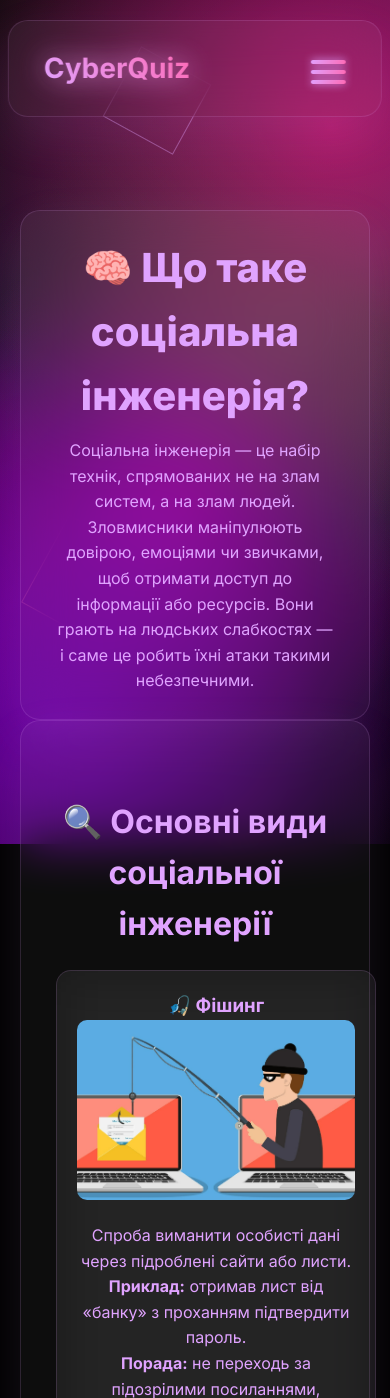
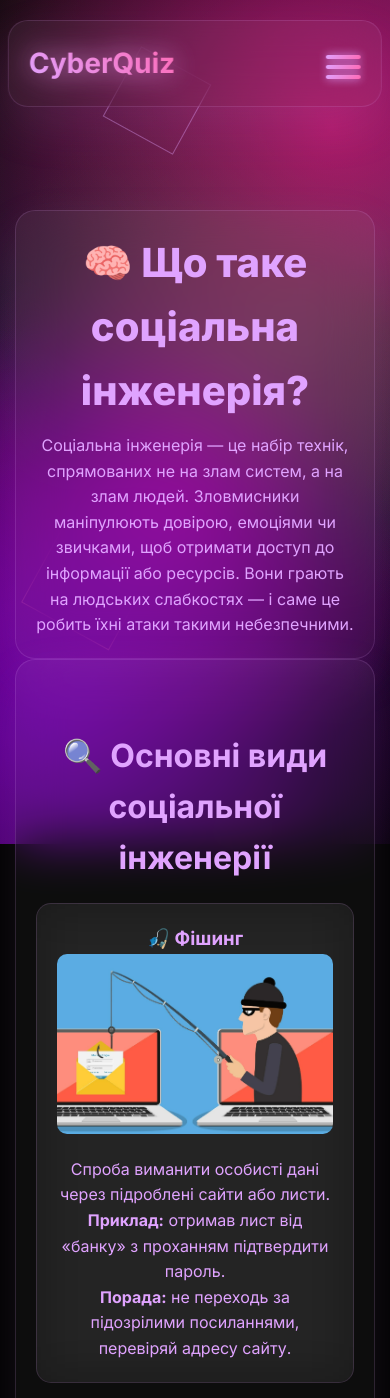
Before and after one commit to bhchtt/cyberquiz, a Django app: page /theory/ in a window 390 px wide. Shown: the top 1398 px of the page. Run offline with Django 4.2, Linux system fonts and the light colour scheme.

Commit message:
верстка колонок теорії на мобільних телефонах

```diff
--- a/static/css/style.css
+++ b/static/css/style.css
@@ -1,5 +1,11 @@
 /*
+=========================================
+  CYBERQUIZ STYLESHEET (Refactored)
+  Project: awareness_polished
+  Author: Taras Bohach (via Gemini)
+=========================================
 
+  ЗМІСТ:
   1. Глобальні стилі та Reset
   2. Фони (Gradient & Shapes)
   3. Глобальні Анімації (Keyframes)
@@ -609,7 +615,8 @@ nav {
 /* Картки для типів атак */
 .types-grid {
   display: grid;
-  grid-template-columns: repeat(auto-fit, minmax(320px, 1fr));
+  /* ▼▼▼ ОСЬ ЗМІНА ▼▼▼ */
+  grid-template-columns: repeat(auto-fit, minmax(280px, 1fr));
   gap: 25px;
 }
 
@@ -749,6 +756,17 @@ nav {
 /* Адаптивність для карток "Практичні кейси" */
 @media (max-width: 768px) {
   .cases-grid {
-    grid-template-columns: 1fr; /* Одна колонка */
+    grid-template-columns: 1fr;
   }
 }
+
+@media (max-width: 480px) {
+  .theory-container {
+    padding-left: 15px;
+    padding-right: 15px;
+  }
+
+  .glass {
+    padding: 20px;
+  }
+}
```
